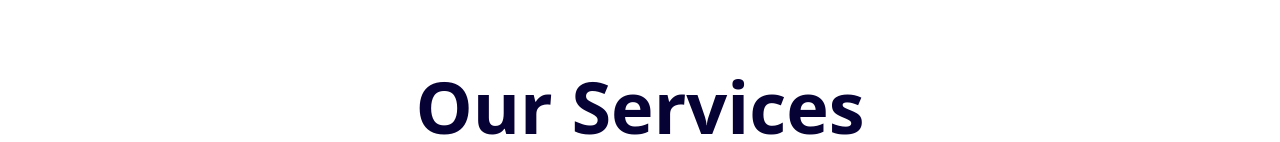
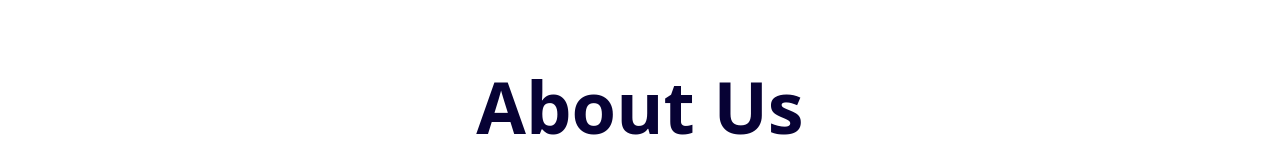
Before and after one commit to protapkrghosh/Royal-Advertising, a React (Vite) app: page / in a window 1280 px wide. Shown: the part 810-952 px from the top of the page. Built offline with nearby package versions, Linux system fonts and the light colour scheme.

Commit message:
about us some code changed

```diff
--- a/src/pages/aboutUs/AboutUs.jsx
+++ b/src/pages/aboutUs/AboutUs.jsx
@@ -9,6 +9,7 @@ import CorporateServices from '../../components/aboutUs/CorporateServices';
 const AboutUs = () => {
     return (
         <Element name="AboutUs" className="element">
+            <h1 className="text-primary text-center ">About Us</h1>
             <ReflectiveDesign></ReflectiveDesign>
             <AboutUsSwiper></AboutUsSwiper>
             <ClientsAndProjects></ClientsAndProjects>
--- a/src/pages/home/Home.jsx
+++ b/src/pages/home/Home.jsx
@@ -23,12 +23,10 @@ const Home = () => {
                     </div>
                 </div>
             </div>
-
+            <AboutUs />
             <Servises />
             <Faq />
-            <AboutUs></AboutUs>
             <ContactUs />
-
         </Element>
 
     );
```
